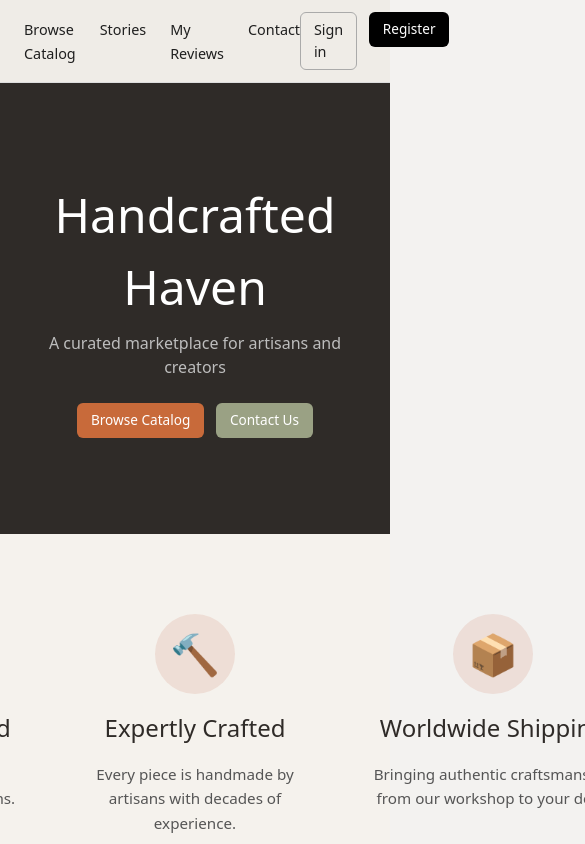
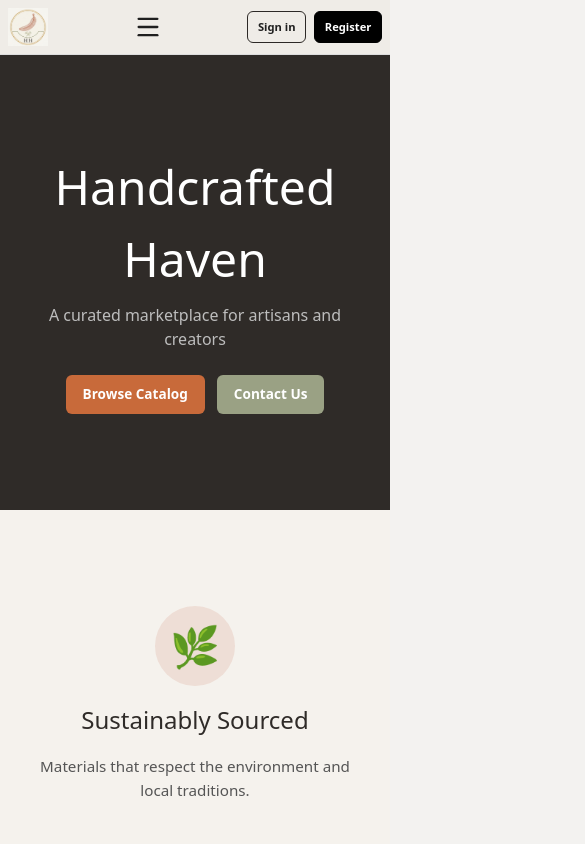
Before and after one commit to vickygiovi/wdd430-team3, a Next.js app: page / in a window 390 px wide. Shown: the top 844 px of the page, 585 px wide, since content can reach past the window. Built offline with nearby package versions, Linux system fonts and the light colour scheme; no server answers.

Commit message:
Commit final

```diff
--- a/src/app/globals.css
+++ b/src/app/globals.css
@@ -35,6 +35,87 @@ body {
   box-sizing: border-box;
 }
 
+/* Acciones que solo se ven en PC */
+.desktop-only-actions {
+  display: flex;
+  gap: 0.5rem;
+}
+
+/* Acciones dentro del menú móvil */
+.mobile-only-actions {
+  display: none;
+  flex-direction: column;
+  gap: 1rem;
+  margin-top: 1rem;
+}
+
+.mobile-only-actions hr {
+  border: 0;
+  border-top: 1px solid #ddd;
+  margin-bottom: 0.5rem;
+}
+
+@media (max-width: 768px) {
+  .desktop-only-actions {
+    display: none; /* Desaparecen de la barra principal */
+  }
+
+  .mobile-only-actions {
+    display: flex; /* Aparecen dentro del menú hamburguesa */
+  }
+
+  .nav-actions {
+    gap: 0.5rem;
+  }
+}
+
+/* Botón hamburguesa oculto por defecto */
+.menu-mobile-btn {
+  display: none;
+  background: none;
+  border: none;
+  cursor: pointer;
+  color: var(--text-dark);
+}
+
+/* Estilos para el menú en Desktop */
+.nav-menu {
+  display: flex;
+  gap: 1.5rem;
+  list-style: none;
+}
+
+/* MEDIA QUERY PARA MÓVILES */
+@media (max-width: 768px) {
+  .menu-mobile-btn {
+    display: block; /* Aparece el icono */
+    order: 2; /* Lo posicionamos después del logo */
+  }
+
+  .nav-menu {
+    display: none; /* Se oculta la lista */
+    flex-direction: column;
+    position: absolute;
+    top: 70px; /* Ajusta según el alto de tu header */
+    left: 0;
+    width: 100%;
+    background-color: #efece7; /* Color Primary */
+    padding: 2rem;
+    border-bottom: 1px solid #ddd;
+    z-index: 50;
+    gap: 1rem;
+  }
+
+  /* Cuando el menú tiene la clase .active se muestra */
+  .nav-menu.active {
+    display: flex;
+  }
+
+  .nav-actions {
+    order: 3; /* Los botones de login quedan al final */
+  }
+}
+
 /* Este estilo se aplicará SOLO cuando pases el mouse */
 .boton-historia-hover:hover {
   background-color: #f59e0b !important; /* Ámbar-500 */
--- a/src/app/index.css
+++ b/src/app/index.css
@@ -124,17 +124,19 @@ img {
    NAVBAR
 ========================= */
 header {
+  width: 100%;
   background: #efece7;
   border-bottom: 1px solid #ddd;
 }
 
 .navbar {
-  max-width: var(--max-width);
+  max-width: 1200px;
   margin: 0 auto;
-  padding: 0.75rem 1.5rem;
+  padding: 0.75rem 1rem;
   display: flex;
   align-items: center;
   justify-content: space-between;
+  gap: 1rem; /* Espacio mínimo entre logo, links y acciones */
 }
 
 .navbar ul {
@@ -143,33 +145,78 @@ header {
   list-style: none;
 }
 
+@media (max-width: 768px) {
+  .navbar ul {
+    display: none;
+  }
+}
+
 .navbar a {
   text-decoration: none;
   color: var(--text-dark);
   font-size: 0.9rem;
 }
-
 .nav-actions {
   display: flex;
-  gap: 0.75rem;
+  gap: 0.5rem;
+  align-items: center;
+  flex-wrap: wrap; /* Si hay muchos botones, saltan de línea en lugar de desbordar */
+  justify-content: flex-end;
 }
 
 .btn {
-  padding: 0.4rem 0.8rem;
+  padding: 0.5rem 1rem;
   border-radius: var(--radius);
   font-size: 0.85rem;
+  font-weight: 700;
   cursor: pointer;
+  transition: all 0.2s ease;
+  display: inline-flex;
+  align-items: center;
+  justify-content: center;
+  /* Importante: Asegurar que siempre haya un borde base */
   border: 1px solid transparent;
 }
 
 .btn-outline {
   background: transparent;
-  border-color: #aaa;
+  /* Cambia el color por el que prefieras (ej. el gris de tu texto o negro) */
+  border: 1px solid #2D2926 !important;
+  color: #2D2926;
+}
+
+.btn-outline:hover {
+  background-color: rgba(0, 0, 0, 0.05);
+  transform: translateY(-1px);
+}
+
+@media (max-width: 480px) {
+  .navbar {
+    padding: 0.5rem;
+  }
+
+  .logo img {
+    width: 40px; /* Reducimos un poco el logo en móviles */
+    height: auto;
+  }
+
+  /* Si eres artesano, hay 4 botones. En móvil es mejor mostrar solo iconos o reducir texto */
+  .nav-actions .btn {
+    padding: 0.4rem 0.6rem;
+    font-size: 0.7rem;
+  }
 }
 
 .btn-solid {
   background: #000;
   color: #fff;
+  border: 1px solid #000;
+}
+
+html, body {
+  overflow-x: hidden;
+  position: relative;
+  width: 100%;
 }
 
 /* =========================
@@ -210,33 +257,37 @@ header {
 /* =========================
    IMAGE / FEATURE SECTION
 ========================= */
+/* =========================
+   IMAGE / FEATURE SECTION (CORREGIDO)
+========================= */
 .feature {
-  background: #e6e6e6;
-  padding: 6rem 1.5rem;
-  display: flex;
-  justify-content: center;
-  align-items: center;
-}
-
-.feature-placeholder {
-  width: 300px;
-  height: 200px;
-  background: #d0d0d0;
-  border-radius: var(--radius);
-}
-
-.feature {
-  background-color: #F5F2ED; /* Color Primary del schema */
-  padding: 80px 1.5rem;
+  background-color: #F5F2ED;
+  /* Usamos padding responsivo: 80px arriba/abajo, 1rem a los lados */
+  padding: 80px 1rem;
+  width: 100%;
+  overflow: hidden; /* Evita cualquier desborde accidental */
 }
 
 .feature-grid {
   max-width: var(--max-width);
   margin: 0 auto;
   display: grid;
-  grid-template-columns: repeat(auto-fit, minmax(250px, 1fr));
-  gap: 3rem;
+  /* 'auto-fit' con un minmax más pequeño para teléfonos */
+  grid-template-columns: repeat(auto-fit, minmax(280px, 1fr));
+  gap: 2rem; /* Bajamos un poco el gap para tablets */
   text-align: center;
+}
+
+/* Media Query para pantallas muy pequeñas (iPhone SE, etc) */
+@media (max-width: 350px) {
+  .feature-grid {
+    grid-template-columns: 1fr; /* Una sola columna pura */
+  }
+}
+
+.feature-item {
+  padding: 1rem;
+  width: 100%; /* Asegura que el item no crezca más que su celda */
 }
 
 .feature-item h3 {
@@ -249,19 +300,21 @@ header {
   color: #555;
   font-size: 0.95rem;
   line-height: 1.6;
+  /* Evita que párrafos largos empujen el ancho en móviles */
+  max-width: 400px;
+  margin: 0 auto;
 }
 
 .feature-icon {
   font-size: 2.5rem;
-  display: block;
-  margin-bottom: 0.5rem;
-  /* Opcional: usar Accent 1 para un círculo de fondo suave */
+  display: flex; /* Cambiado a flex para centrar mejor el emoji */
+  align-items: center;
+  justify-content: center;
   background: #C05C3E22;
   width: 80px;
   height: 80px;
-  line-height: 80px;
   border-radius: 50%;
-  margin: 0 auto;
+  margin: 0 auto 0.5rem;
 }
 
 /* =========================
--- a/src/app/layout.tsx
+++ b/src/app/layout.tsx
@@ -5,6 +5,7 @@ import Image from "next/image";
 import { Twitter, Instagram, Youtube, Linkedin } from 'lucide-react';
 import Link from 'next/link';
 import { auth, signIn, signOut } from "@/auth";
+import NavbarLinks from "@/app/ui/navbar-links";
 
 const geistSans = Geist({
   variable: "--font-geist-sans",
@@ -44,12 +45,14 @@ export default async function RootLayout({
             <Image src="/logo2.png" alt="Logo" width={50} height={50} />
           </div>
 
-          <ul>
+          {/* <ul>
             <li><Link href="/catalog">Browse Catalog</Link></li>
             <li><Link href="/articles">Stories</Link></li>
             <li><a href="#">My Reviews</a></li>
             <li><a href="#">Contact</a></li>
-          </ul>
+          </ul> */}
+
+          <NavbarLinks />
 
           <div className="nav-actions">
       {/* 1. SI NO HAY SESIÓN: Mostrar Sign in y Register */}
--- /dev/null
+++ b/src/app/login/login.css
@@ -0,0 +1,40 @@
+/* Contenedor de toda la pantalla */
+.login-page-container {
+  display: flex;
+  align-items: center;
+  justify-content: center;
+  min-height: 100vh;
+  background-color: #f3f2f0; /* bg-light de tu esquema */
+  padding: 1rem;
+}
+
+/* La "tarjeta" que contiene el banner y el form */
+.login-card-wrapper {
+  width: 100%;
+  max-width: 400px;
+  background: white;
+  border-radius: 12px;
+  overflow: hidden; /* Importante para que el banner respete las esquinas redondeadas */
+  box-shadow: 0 10px 25px -5px rgba(0, 0, 0, 0.1);
+}
+
+/* Banner azul superior */
+.login-header-banner {
+  background-color: #2563eb; /* Azul consistente */
+  padding: 2.5rem 1.5rem;
+  display: flex;
+  flex-direction: column;
+  align-items: center;
+  text-align: center;
+}
+
+/* Espaciado interno para el formulario de Tailwind */
+.login-form-content {
+  padding: 2rem 1.5rem;
+}
+
+/* Si tu LoginForm usa clases de Tailwind, asegúrate de que
+   los inputs tengan w-full para que no se vean comprimidos */
+input {
+  width: 100% !important;
+}
--- a/src/app/login/page.tsx
+++ b/src/app/login/page.tsx
@@ -1,19 +1,13 @@
 import LoginForm from '@/app/ui/login-form';
 import { Suspense } from 'react';
+import "./login.css";
 
 export default function LoginPage() {
   return (
-    <main className="flex items-center justify-center md:h-screen">
-      <div className="relative mx-auto flex w-full max-w-[400px] flex-col space-y-2.5 p-4 md:-mt-32">
-        <div className="flex h-20 w-full items-end rounded-lg bg-blue-500 p-3 md:h-36">
-          <div className="w-32 text-white md:w-36">
-
-          </div>
-        </div>
-        <Suspense>
-          <LoginForm />
-        </Suspense>
-      </div>
+    <main className="login-page-container">
+      <Suspense fallback={<div className="text-center">Loading...</div>}>
+        <LoginForm />
+      </Suspense>
     </main>
   );
 }
--- a/src/app/navigation/sidebar.css
+++ b/src/app/navigation/sidebar.css
@@ -194,7 +194,9 @@
   width: 100%;
   display: flex;
   flex-direction: column;
+  align-items: flex-start; /* 👈 importante */
 }
+
 
 .range-slider-container {
   gap: 12px;
--- /dev/null
+++ b/src/app/ui/navbar-links.tsx
@@ -0,0 +1,38 @@
+'use client';
+
+import { useState } from 'react';
+import Link from 'next/link';
+import { Menu, X } from 'lucide-react';
+
+export default function NavbarLinks() {
+  const [isOpen, setIsOpen] = useState(false);
+
+  return (
+    <>
+      {/* Botón Hamburguesa - Solo visible en móviles */}
+      <button
+        className="menu-mobile-btn"
+        onClick={() => setIsOpen(!isOpen)}
+        aria-label="Toggle menu"
+      >
+        {isOpen ? <X size={28} /> : <Menu size={28} />}
+      </button>
+
+      {/* Lista de enlaces - Clase dinámica para abrir/cerrar */}
+      <ul className={`nav-menu ${isOpen ? 'active' : ''}`}>
+        <li>
+          <Link href="/catalog" onClick={() => setIsOpen(false)}>Browse Catalog</Link>
+        </li>
+        <li>
+          <Link href="/articles" onClick={() => setIsOpen(false)}>Stories</Link>
+        </li>
+        <li>
+          <a href="#" onClick={() => setIsOpen(false)}>My Reviews</a>
+        </li>
+        <li>
+          <a href="#" onClick={() => setIsOpen(false)}>Contact</a>
+        </li>
+      </ul>
+    </>
+  );
+}
```
Also changed, not shown: src/app/catalog/products.css (+44 -0 lines).
